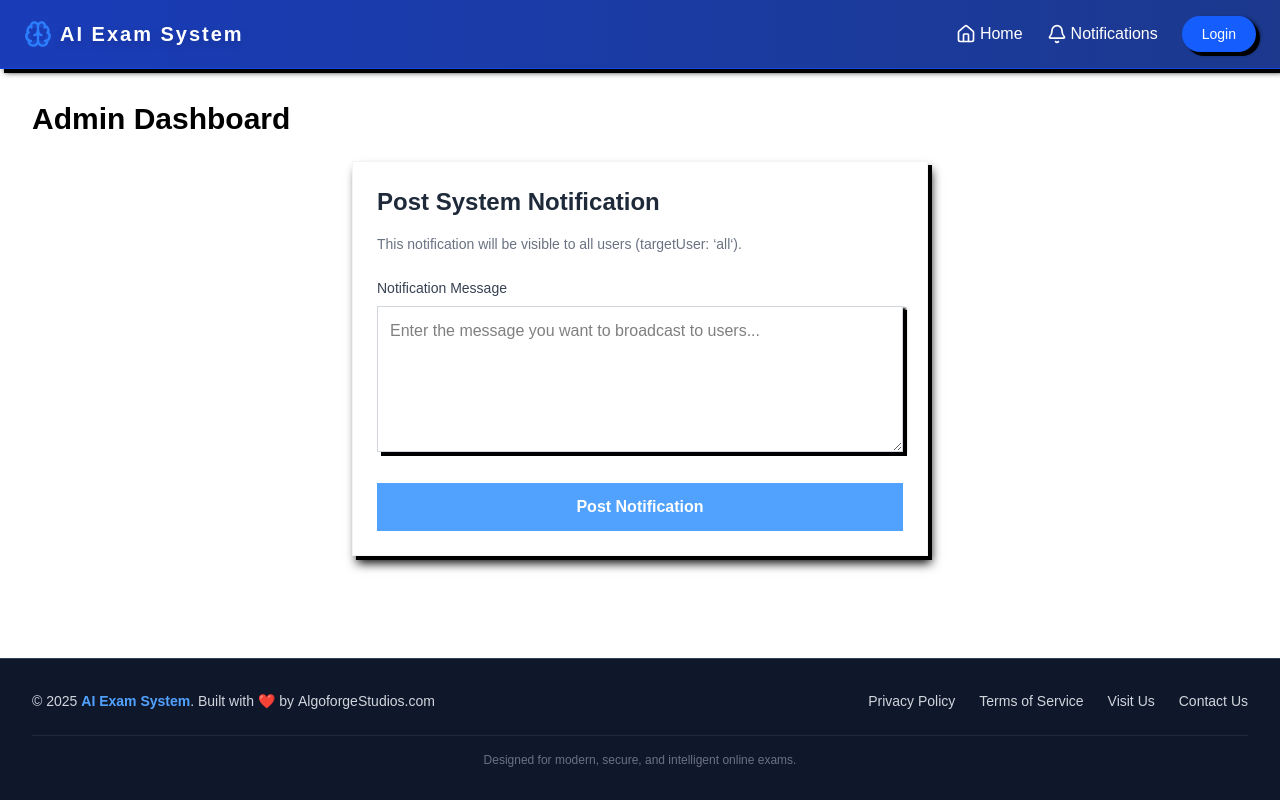
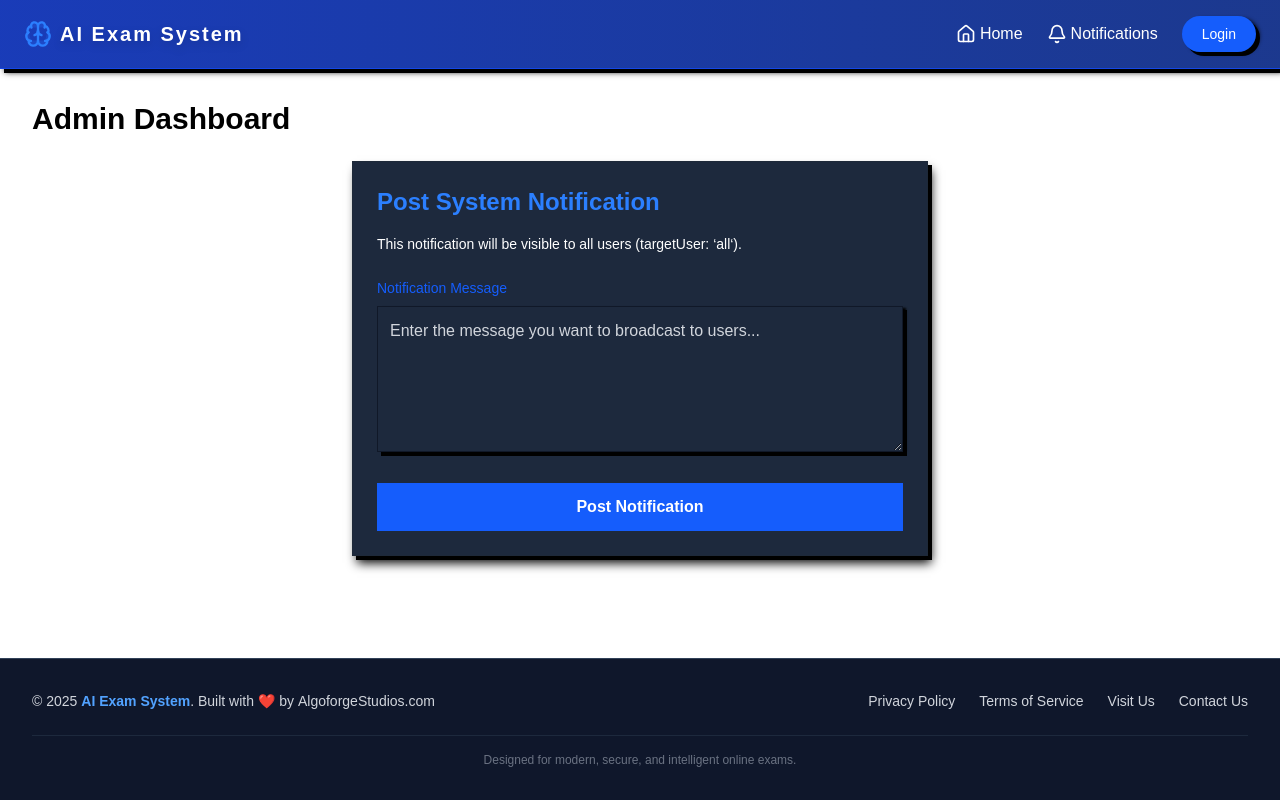
Before and after one commit to samiya2804/ExamSystem, a Next.js app: page /admin/notifications in a window 1280 px wide. Built offline with nearby package versions, Linux system fonts and the light colour scheme.

Commit message:
Update AdminNotificationForm.tsx
colors add

```diff
--- a/src/components/admin/AdminNotificationForm.tsx
+++ b/src/components/admin/AdminNotificationForm.tsx
@@ -62,17 +62,17 @@ const AdminNotificationForm: React.FC = () => {
     'hidden'; // Hide status message initially or when idle
 
   return (
-    <div className="p-6 max-w-xl mx-auto bg-white shadow-xl rounded-lg border border-gray-100">
-      <h2 className="text-2xl font-semibold text-gray-800 mb-4">
+    <div className="p-6 max-w-xl mx-auto bg-slate-800 shadow-xl rounded-lg border border-gray-800">
+      <h2 className="text-2xl font-semibold text-blue-500 mb-4">
         Post System Notification
       </h2>
-      <p className="text-sm text-gray-500 mb-6">
+      <p className="text-sm text-white mb-6">
         This notification will be visible to all users (targetUser: &lsquo;all&lsquo;).
       </p>
 
       <form onSubmit={handleSubmit}>
         <div className="mb-6">
-          <label htmlFor="message" className="block text-sm font-medium text-gray-700 mb-2">
+          <label htmlFor="message" className="block text-sm font-medium text-blue-600 mb-2">
             Notification Message
           </label>
           <textarea
@@ -80,7 +80,7 @@ const AdminNotificationForm: React.FC = () => {
             rows={5}
             value={formData.message}
             onChange={handleChange}
-            className="w-full p-3 border border-gray-300 rounded-lg shadow-sm focus:ring-blue-500 focus:border-blue-500 transition duration-150"
+            className="w-full p-3 border border-gray-900 placeholder:text-gray-300 rounded-lg shadow-sm focus:ring-blue-500 focus:border-blue-500 transition duration-150"
             placeholder="Enter the message you want to broadcast to users..."
             required
             disabled={status === 'posting'}
@@ -92,7 +92,7 @@ const AdminNotificationForm: React.FC = () => {
           disabled={isButtonDisabled}
           className={`w-full py-3 px-4 rounded-lg font-bold text-white transition duration-200
             ${isButtonDisabled
-              ? 'bg-blue-400 cursor-not-allowed'
+              ? 'bg-blue-600 cursor-not-allowed'
               : 'bg-blue-600 hover:bg-blue-700 shadow-md'
             }`}
         >
```
